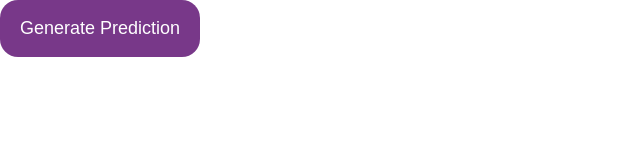
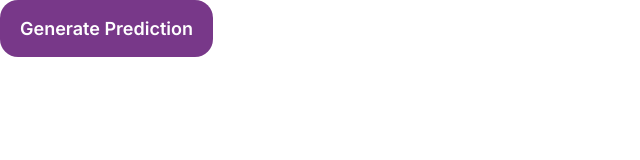
Before and after one commit to prasanna927/advnc, a plain HTML site: page index.html in a window 1280 px wide. Shown: the whole page, without its empty margins (0-640 px from the left). Drawn offline with Linux system fonts and the light colour scheme.

Commit message:
Update index.html

```diff
--- a/index.html
+++ b/index.html
@@ -31,7 +31,8 @@
       color: #ffffff;
       padding: 18px 20px;
       font-size: 18px;
-      font-weight: 400;
+      font-family: 'Inter';
+      font-weight: 600;
       border: none;
       border-radius: 18px;
       cursor: pointer;
```
